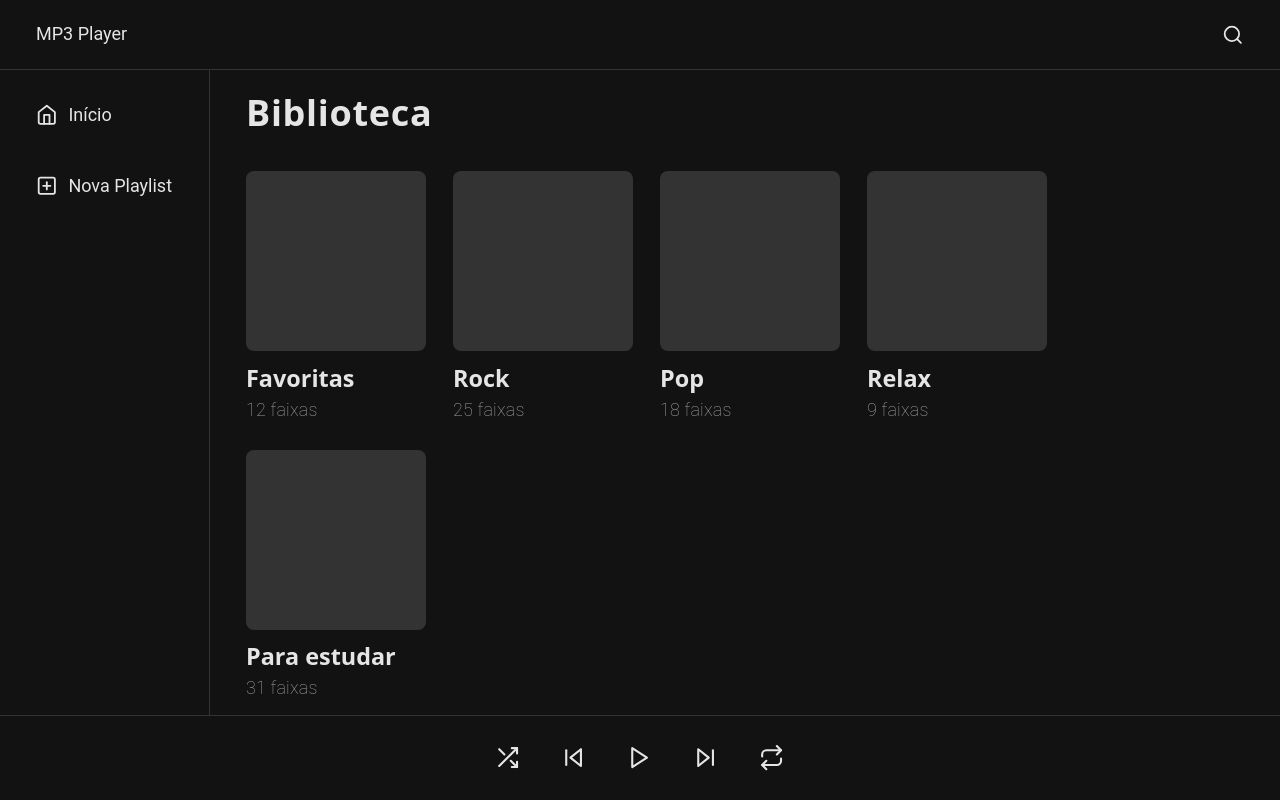
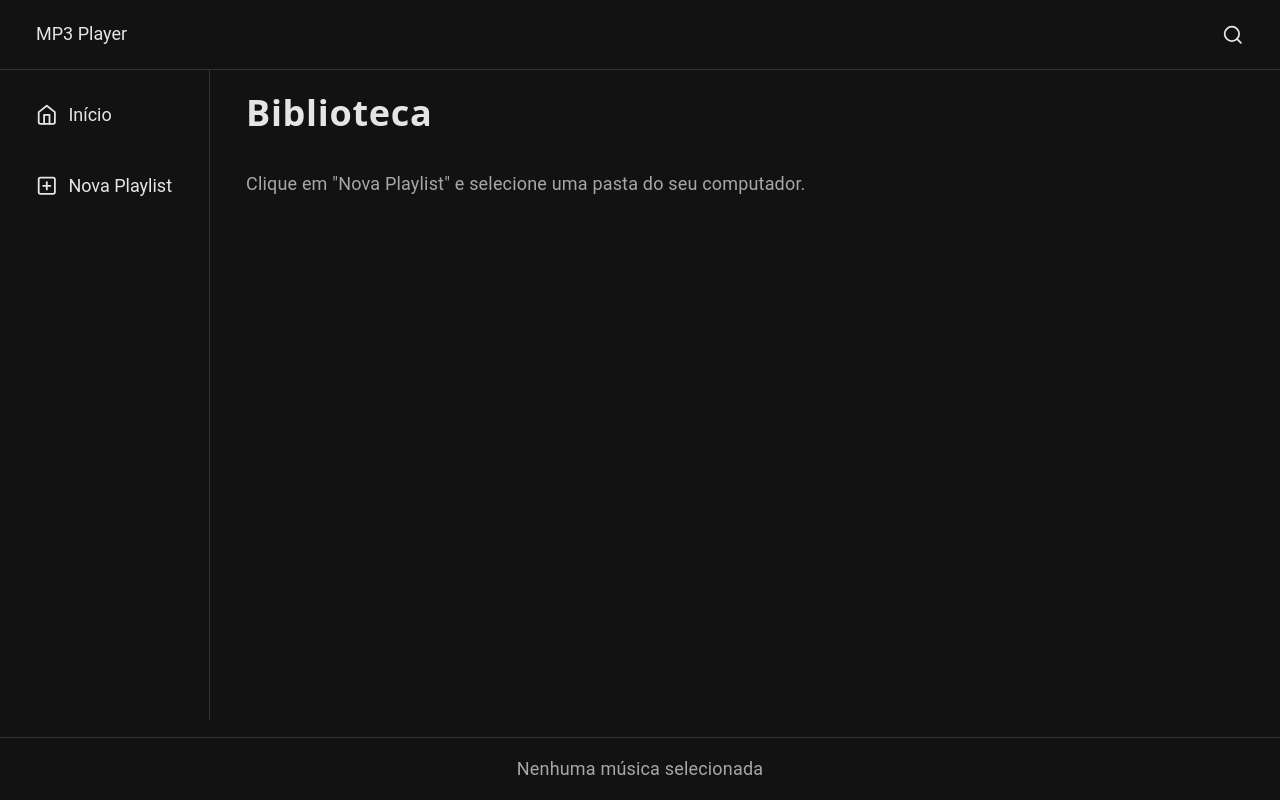
Before and after one commit to Luizoufelipe/atividade-somativa-devops, a React app in the folder frontend/: page / in a window 1280 px wide. Built offline with nearby package versions, Linux system fonts and the light colour scheme; the HTML template or start-up script is replaced by a standard one.

Commit message:
Adicionada a opção de abrir o explorador de arquivos para selecionar o diretório com arquivos.mp3 e tocá-los no navegador

```diff
--- a/frontend/src/App.jsx
+++ b/frontend/src/App.jsx
@@ -1,93 +1,94 @@
-import './App.css'
+import { useState, useRef } from 'react';
+import './App.css';
+import { FiHome, FiPlusSquare, FiSearch } from 'react-icons/fi';
 import {
-    FiHome,
-    FiPlusSquare,
-    FiSearch,
-    FiSkipBack,
-    FiPlay,
-    FiSkipForward,
-    FiShuffle,
-    FiRepeat
-} from 'react-icons/fi'
-import {
-    Screen,
-    Header,
-    Button,
-    SideMenu,
-    MainContent,
-    ControlBar,
-    PlaylistCard,
-    Mp3Player
- } from './components'
+    Screen, Header, Button, SideMenu,
+    MainContent, ControlBar, PlaylistCard
+} from './components';
 
+export default function App() {
+    const [musicas, setMusicas] = useState([]);
+    const [musicaAtual, setMusicaAtual] = useState(null);
+    const inputPastaRef = useRef(null);
 
- function App() {
+    const processarPasta = (evento) => {
+        const ficheiros = Array.from(evento.target.files);
 
-    const playlists = [
-        { title: 'Favoritas', trackCount: 12 },
-        { title: 'Rock', trackCount: 25 },
-        { title: 'Pop', trackCount: 18 },
-        { title: 'Relax', trackCount: 9 },
-        { title: 'Para estudar', trackCount: 31 }
-    ]
+        const ficheirosAudio = ficheiros.filter(ficheiro => ficheiro.type.startsWith('audio/'));
+
+        const listaMapeada = ficheirosAudio.map((ficheiro, index) => ({
+            id: index,
+            nome: ficheiro.name.replace(/\.[^/.]+$/, ""), // Remove a extensão (.mp3) do nome visual
+            url: URL.createObjectURL(ficheiro) // Cria o endereço em memória para a tag <audio>
+        }));
+
+        setMusicas(listaMapeada);
+    };
 
     return (
         <Screen>
+            <input
+                type="file"
+                webkitdirectory="true"
+                directory="true"
+                multiple
+                ref={inputPastaRef}
+                style={{ display: 'none' }}
+                onChange={processarPasta}
+            />
 
             <SideMenu>
                 <Button>
-                        <FiHome aria-hidden="true" />
-                        <span>Início</span>
+                    <FiHome aria-hidden="true" /><span>Início</span>
                 </Button>
 
-                    <Button>
-                        <FiPlusSquare aria-hidden='true' />
-                        <span>Nova Playlist</span>
+                <Button onClick={() => inputPastaRef.current.click()}>
+                    <FiPlusSquare aria-hidden='true' /><span>Nova Playlist</span>
                 </Button>
             </SideMenu>
 
             <Header>
                 <Button>MP3 Player</Button>
-                    <Button aria-label='Procurar' >
+                <Button aria-label='Procurar'>
                     <FiSearch aria-hidden="true" />
                 </Button>
             </Header>
 
             <MainContent>
-                    {playlists.map((playlist) => (
+                {musicas.length === 0 ? (
+                    <p style={{ gridColumn: '1/-1', color: 'var(--cor-texto-secundario)' }}>
+                        Clique em "Nova Playlist" e selecione uma pasta do seu computador.
+                    </p>
+                ) : (
+                    musicas.map((musica) => (
+                        <div
+                            key={musica.id}
+                            onClick={() => setMusicaAtual(musica)}
+                            style={{ cursor: 'pointer' }}
+                        >
                             <PlaylistCard
-                            key={playlist.title}
-                            title={playlist.title}
-                            trackCount={playlist.trackCount}
+                                title={musica.nome}
+                                trackCount="Local"
                             />
-                    ))}
+                        </div>
+                    ))
+                )}
             </MainContent>
 
             <ControlBar>
-                    <Button aria-label="Modo aleatório" className='control-button'>
-                        <FiShuffle aria-hidden="true" />
-                    </Button>
-
-                    <Button aria-label="Música anterior" className='control-button'>
-                        <FiSkipBack aria-hidden="true" />
-                    </Button>
-
-                    <Button aria-label="Reproduzir" className='control-button'>
-                        <FiPlay aria-hidden="true" />
-                    </Button>
-
-                    <Button aria-label="Próxima música" className='control-button'>
-                        <FiSkipForward aria-hidden="true" />
-                    </Button>
-
-                    <Button aria-label="Repetir música" className='control-button'>
-                        <FiRepeat aria-hidden="true" />
-                    </Button>
-
+                {musicaAtual ? (
+                    <audio
+                        controls
+                        autoPlay
+                        style={{ width: '100%', maxWidth: '800px', margin: '0 auto' }}
+                        src={musicaAtual.url} // O browser lê os dados binários da memória
+                    />
+                ) : (
+                    <p style={{ color: 'var(--cor-texto-secundario)', margin: '0 auto' }}>
+                        Nenhuma música selecionada
+                    </p>
+                )}
             </ControlBar>
-
         </Screen>
-    )
+    );
 }
-
-export default App
--- a/frontend/src/components/Mp3Player.jsx
+++ /dev/null
@@ -1,36 +0,0 @@
-import { useState, useEffect } from "react";
-
-export function Mp3Player() {
-    cont [ tracks, setTracks ] = useState( [] )
-    const [ currentTrack, setCurrentTrack ] = useState( null )
-
-    useEffect( () => {
-        fetch( "http://localhost:8081/api/tracks" )
-            .then( response => response.json() )
-            .then( data => setTracks( data ) )
-            .catch( error => console.error( "Erro ao carregar playlist: ", error ) )
-    }, [])
-
-    return (
-        <div className="player-container">
-            <ul className="playlist">
-                { tracks.map( track => (
-                    <li key={track.id}>
-                        <button onClick={() => setCurrentTrack}>
-                            {track.name}
-                        </button>
-                    </li>
-                )) }
-            </ul>
-
-            { currentTrack && (
-                <div className="player">
-                    <h3>{ currentTrack.nome }</h3>
-                    <audio src="http://localhost:8081/api/musicas/play/${currentTrack.id}"
-                            controls
-                            autoPlay/>
-                </div>
-            ) }
-        </div>
-    )
-}
```
Lines whose indentation alone changed are shown as unchanged.
